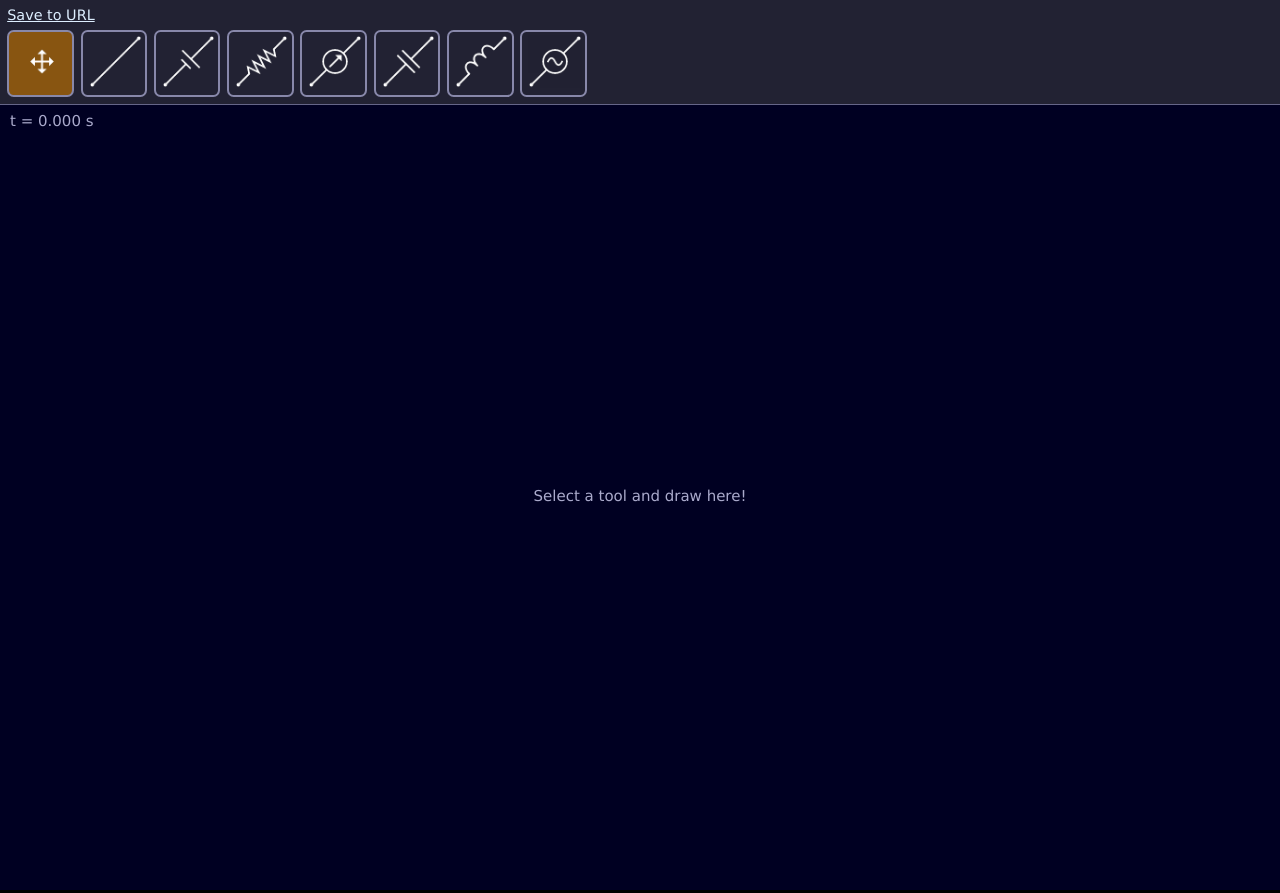
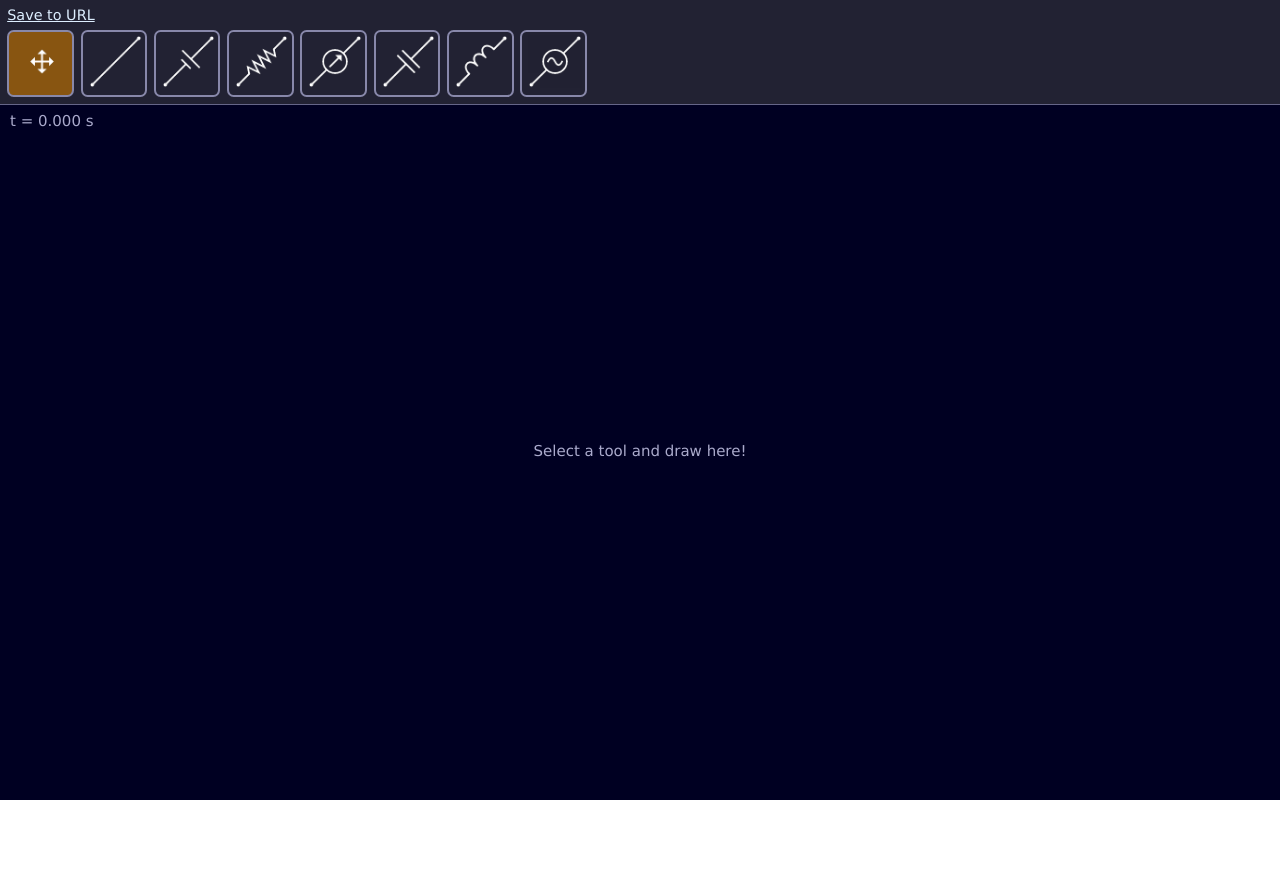
Before and after one commit to hlorenzi/circuitsim, a plain HTML site: page index.html in a window 1280 px wide. After the commit the page ends 800 px from the top, so only its background shows below. Drawn offline with nearby package versions, Linux system fonts and the light colour scheme.

Commit message:
fix resizing issues

```diff
--- a/index.html
+++ b/index.html
@@ -53,9 +53,14 @@
 		{
 			grid-column: 1;
 			grid-row: 2;
+			background-color: #000;
+			overflow: hidden;
+		}
+
+		#canvasMain
+		{
 			width: 100%;
 			height: 100%;
-			background-color: #000;
 		}
 
 		.buttonTool
--- a/src/main.js
+++ b/src/main.js
@@ -14,9 +14,6 @@ document.body.onload = function()
 	if (urlData != null)
 		gEditor.loadFromString(urlData)
 
-	onResize()
-	window.onresize = (ev) => onResize()
-
 	const saveToURL = () =>
 	{
 		let urlWithoutQuery = [location.protocol, "//", location.host, location.pathname].join("")
@@ -24,13 +21,17 @@ document.body.onload = function()
 	}
 
 	ReactDOM.render(React.createElement(UIToolbar, { editor: gEditor, saveToURL }), document.getElementById("divToolbox"))
+
+	onResize()
+	document.body.onresize = (ev) => onResize()
 }
 
 
 function onResize()
 {
 	const divEditor = document.getElementById("divEditor")
-	gEditor.resize(divEditor.clientWidth, divEditor.clientHeight)
+	const rect = divEditor.getBoundingClientRect()
+	gEditor.resize(Math.floor(rect.width), Math.floor(rect.height))
 }
 
 
```
